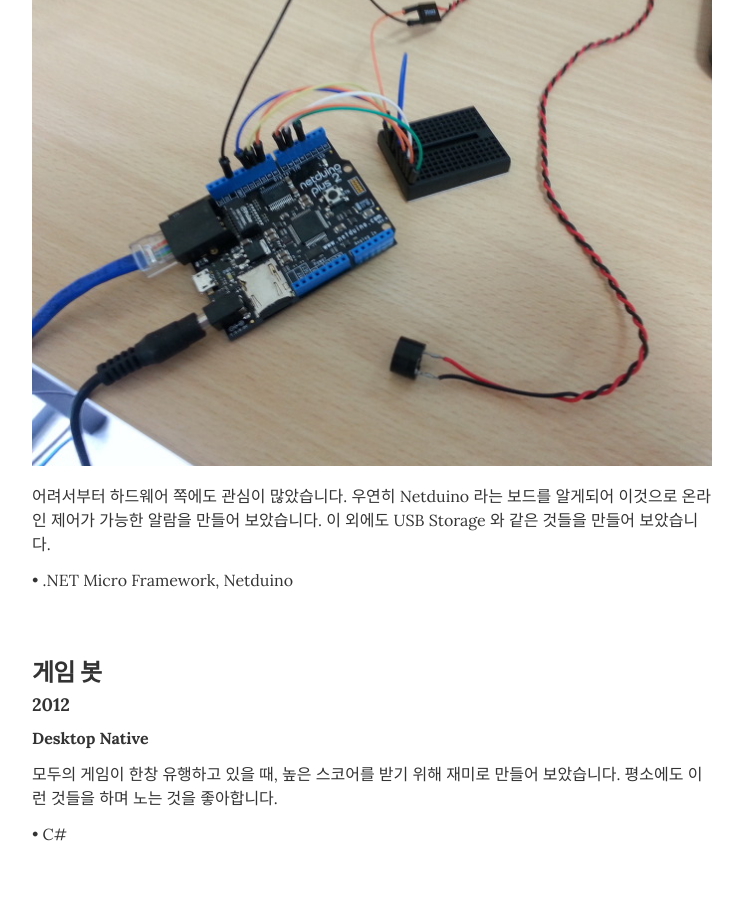
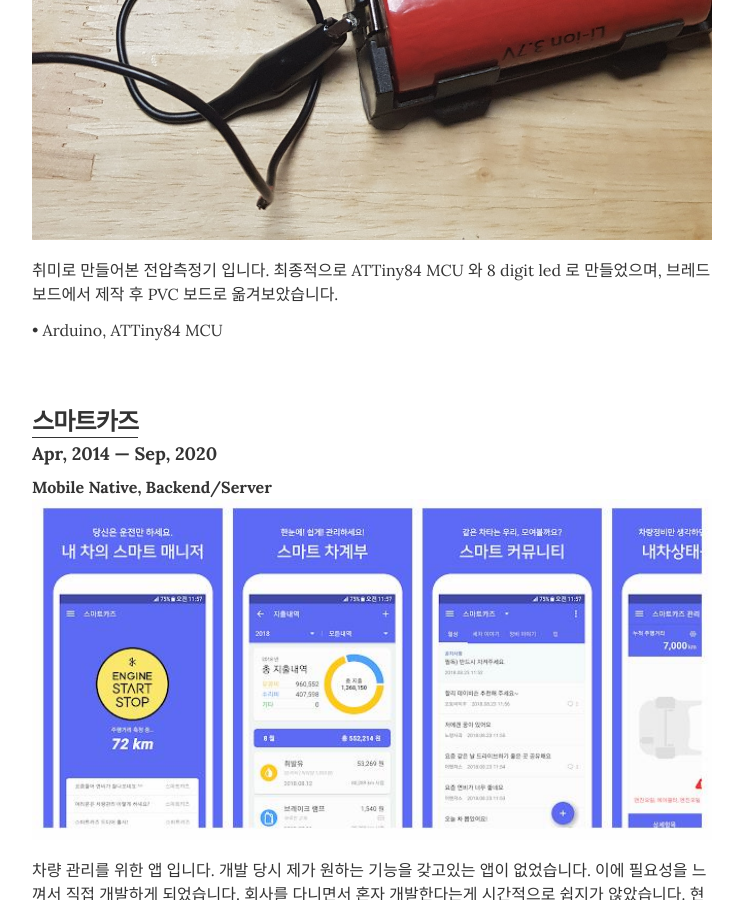
Before and after one commit to und3rs/resume_kr, a Jekyll site: the page built from index.html, in a window 1280 px wide and 900 px high, scrolled down 22974 px. Shown: the whole window, without its empty margins (268-1011 px from the left). Built offline with Jekyll 4.4.1, drawn with Linux system fonts in a browser that asks for light colours; some of the changed text lies outside the part shown.

Commit message:
Update personal_projects.yml

```diff
--- a/_data/personal_projects.yml
+++ b/_data/personal_projects.yml
@@ -5,6 +5,14 @@
   position: Mobile Native, Backend/Server
   description: 현재 90% 이상 완성된 앱으로서 아직 미출시라 공개할 수는 없습니다. 디자인부터 시작하여 서버/앱 모두 1인 개발하고 있습니다. 주말이나 저녁 시간을 활용하여 꾸준히 개발중입니다.
   skills: Android, Google Firebase, Firebase functions, Firebase Storage, MongoDB(atlas), NodeJS(express), Kotlin, Android Jetpack
+
+
+- project: 전압측정기
+  duration: Apr, 2020
+  cover: images/voltage.jpg
+  position: Hardware
+  description: 취미로 만들어본 전압측정기 입니다. 최종적으로 ATTiny84 MCU 와 8 digit led 로 만들었으며, 브레드보드에서 제작 후 PVC 보드로 옮겨보았습니다.
+  skills: Arduino, ATTiny84 MCU
 
 
 - project: 스마트카즈
```
